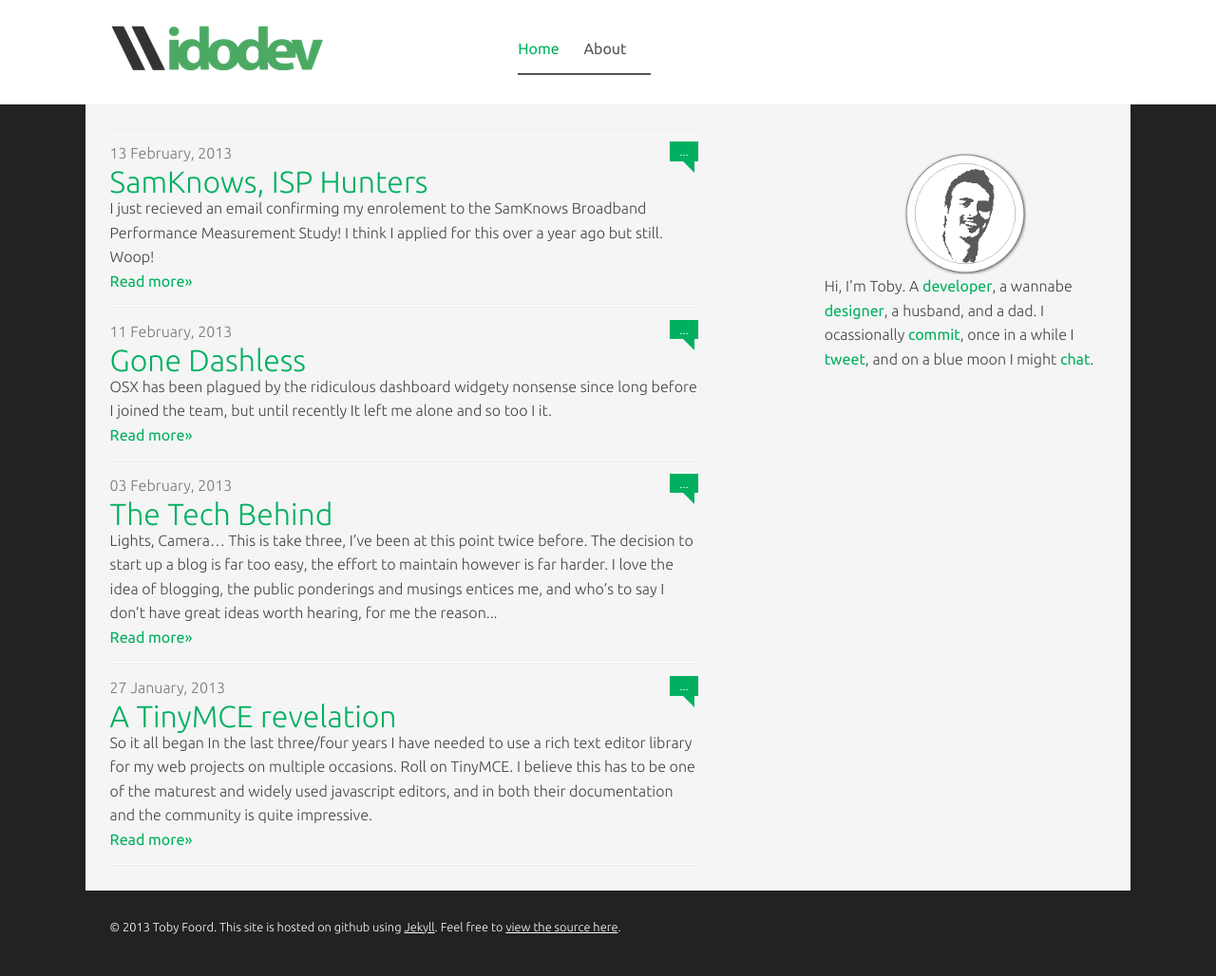
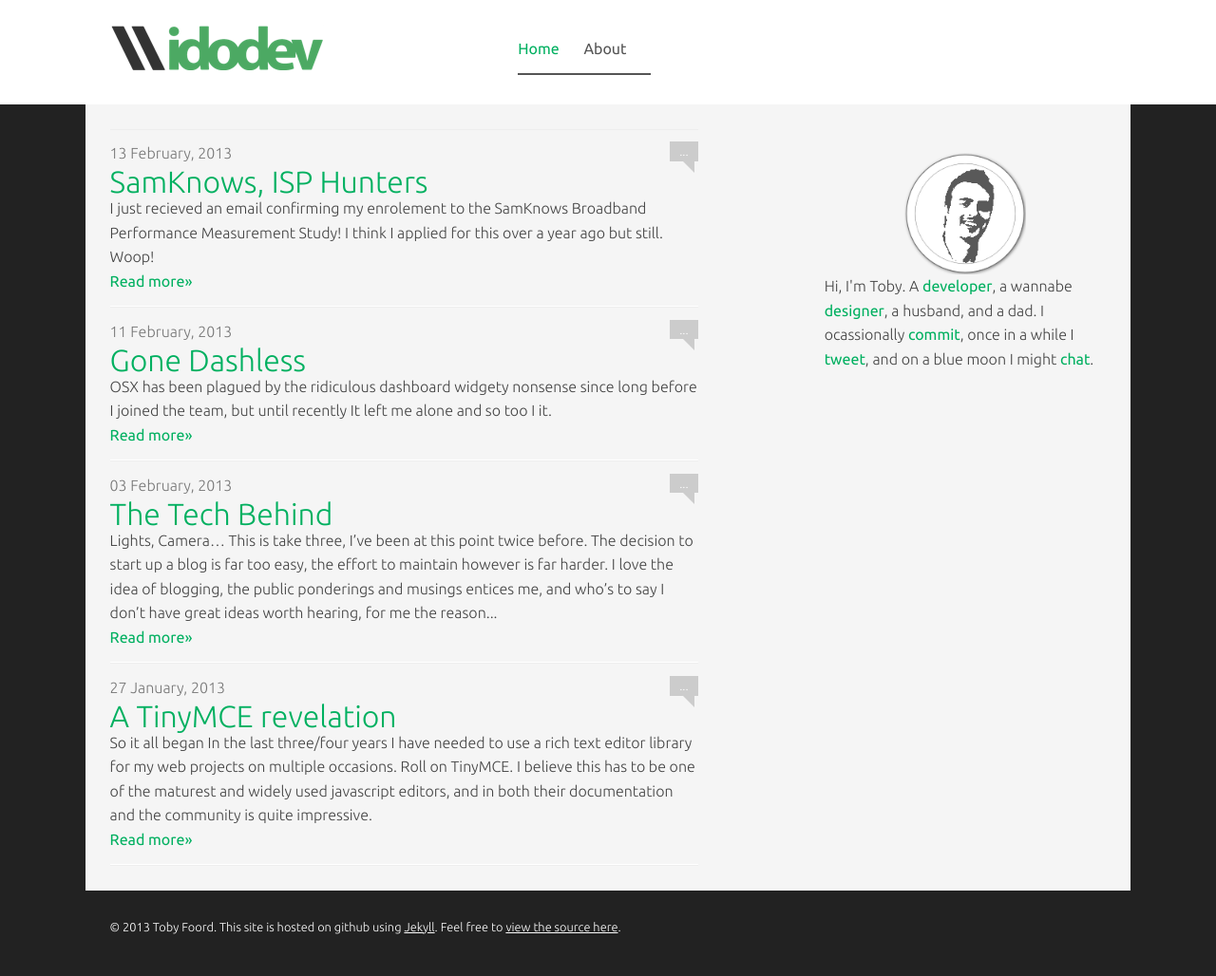
Before and after one commit to idodev/idodev.github.com, a Jekyll site: the page built from index.html, in a window 1280 px wide. Shown: the whole page at 95% size. Built offline with Jekyll 4.4.1, drawn with Linux system fonts in a browser that asks for light colours; Markdown is read by kramdown in place of the engine named in the settings; the list of posts is cut into pages by our own code; comment, search, counter and statistics services are not loaded.

Commit message:
change to bubble color (was too prominent)

```diff
--- a/css/src/style.scss
+++ b/css/src/style.scss
@@ -223,7 +223,7 @@ a.logo{
 .post-comment-count{
 	position: relative;
 	float:right;
-	background: $brand_color;
+	background: #CCC;
 	padding:0 10px;
 	line-height:1.6em;
 	font-size:0.8em;
@@ -232,7 +232,7 @@ a.logo{
 		position: absolute;
 		right:4px;
 		bottom:-12px;
-		border:6px solid $brand-color;
+		border:6px solid #CCC;
 		border-bottom-color: transparent;
 		border-left-color: transparent;
 	}
```
Also changed, not shown: css/style.css (+1 -1 lines), css/style.min.css.
